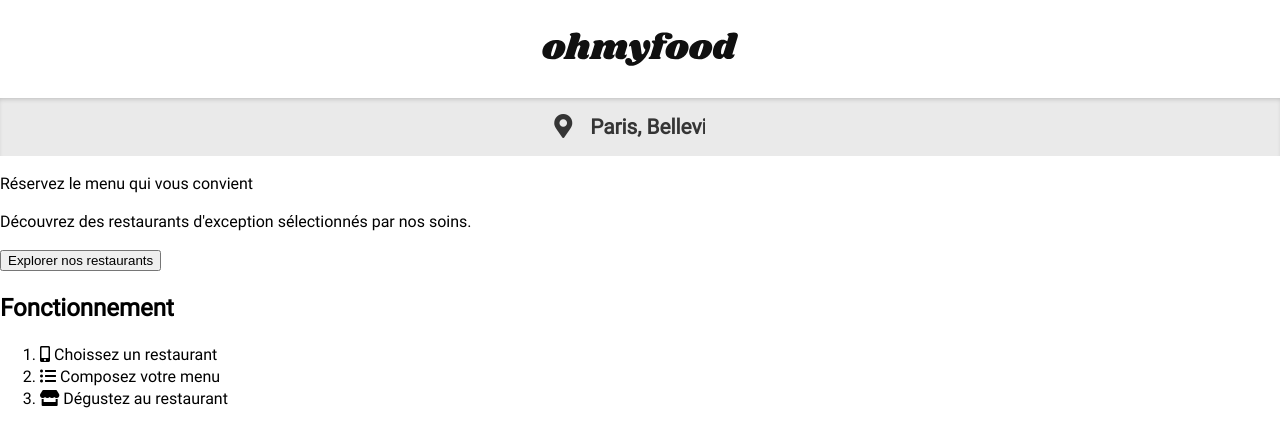
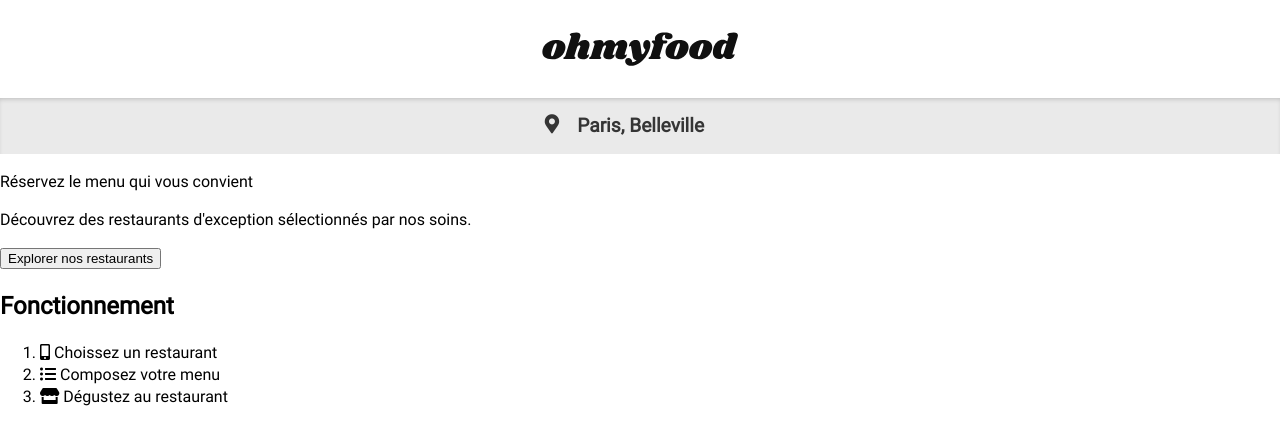
Before and after one commit to CelineDVE/CelineDevreese_3_12012021, a website: page index.html in a window 1280 px wide. Shown: the top 424 px of the page. Drawn offline with Linux system fonts and the light colour scheme.

Commit message:
barre de recherche faite, autopréfixé mis en place dans le package.

```diff
--- a/package.json
+++ b/package.json
@@ -4,8 +4,10 @@
   "description": "P3 formation OPENCLASSROOMS",
   "main": "index.js",
   "scripts": {
-    "sass": "sass --watch ./sass/main.scss:./css/style.css"
+    "sass": "sass --watch ./sass/main.scss:./css/style.css",
+    "prefix": "postcss ./css/style.css --use autoprefixer -d ./css/prefixed/"
   },
+  "browserslist": "last 4 versions",
   "repository": {
     "type": "git",
     "url": "git+https://github.com/CelineDVE/CelineDevreese_3_12012021.git"
--- a/sass/main.scss
+++ b/sass/main.scss
@@ -13,14 +13,14 @@
         display: flex;
         justify-content: center;
         margin: auto;
-        font-size: 1.5rem;
+        font-size: 1.2rem;
         color: #353535;
     }
     input {
-        width: 45%;
+        width: 160px;
         background-color: #eaeaea;
         border: none;
-        font-size: 1.3rem;
+        font-size: 1.2rem;
         margin-left: 1rem;
         &::placeholder {
             color: #353535;
```
Also changed, not shown: css/style.css.
